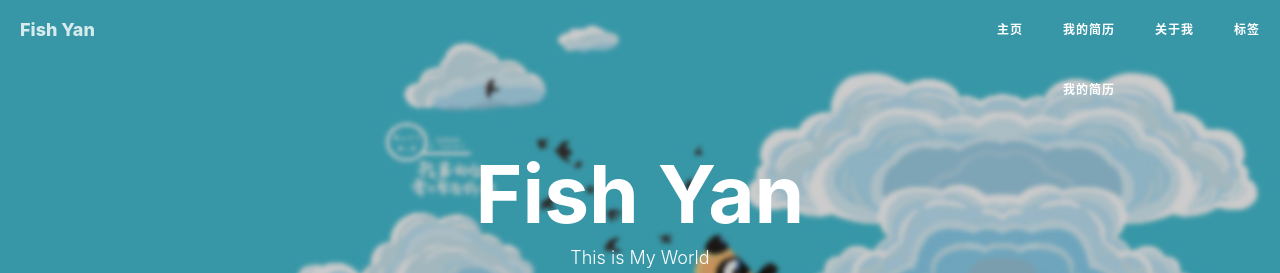
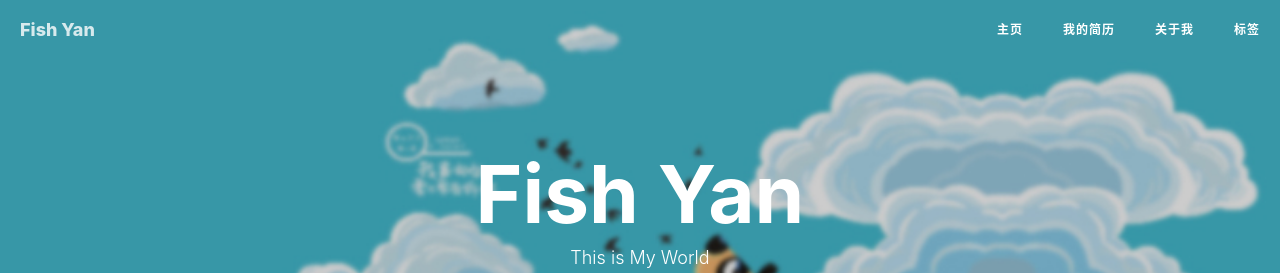
Before and after one commit to fish-yan/fish-yan.github.io, a Jekyll site: the page built from index.html, in a window 1280 px wide and 900 px high. Shown: the top 273 px of the window. Built offline with Jekyll 4.4.1, drawn with Linux system fonts in a browser that asks for light colours; nearby versions of some CDN libraries; the list of posts is cut into pages by our own code; comment, search, counter and statistics services are not loaded.

Commit message:
no message

```diff
--- a/_includes/nav.html
+++ b/_includes/nav.html
@@ -25,7 +25,6 @@
                         <a href="{{ site.baseurl }}/">主页</a>
                     </li>
                     <li>
-                        <a href="resume">我的简历</a>
                         <a href="resume.html">我的简历</a>
                     </li>
                     <li>
```
